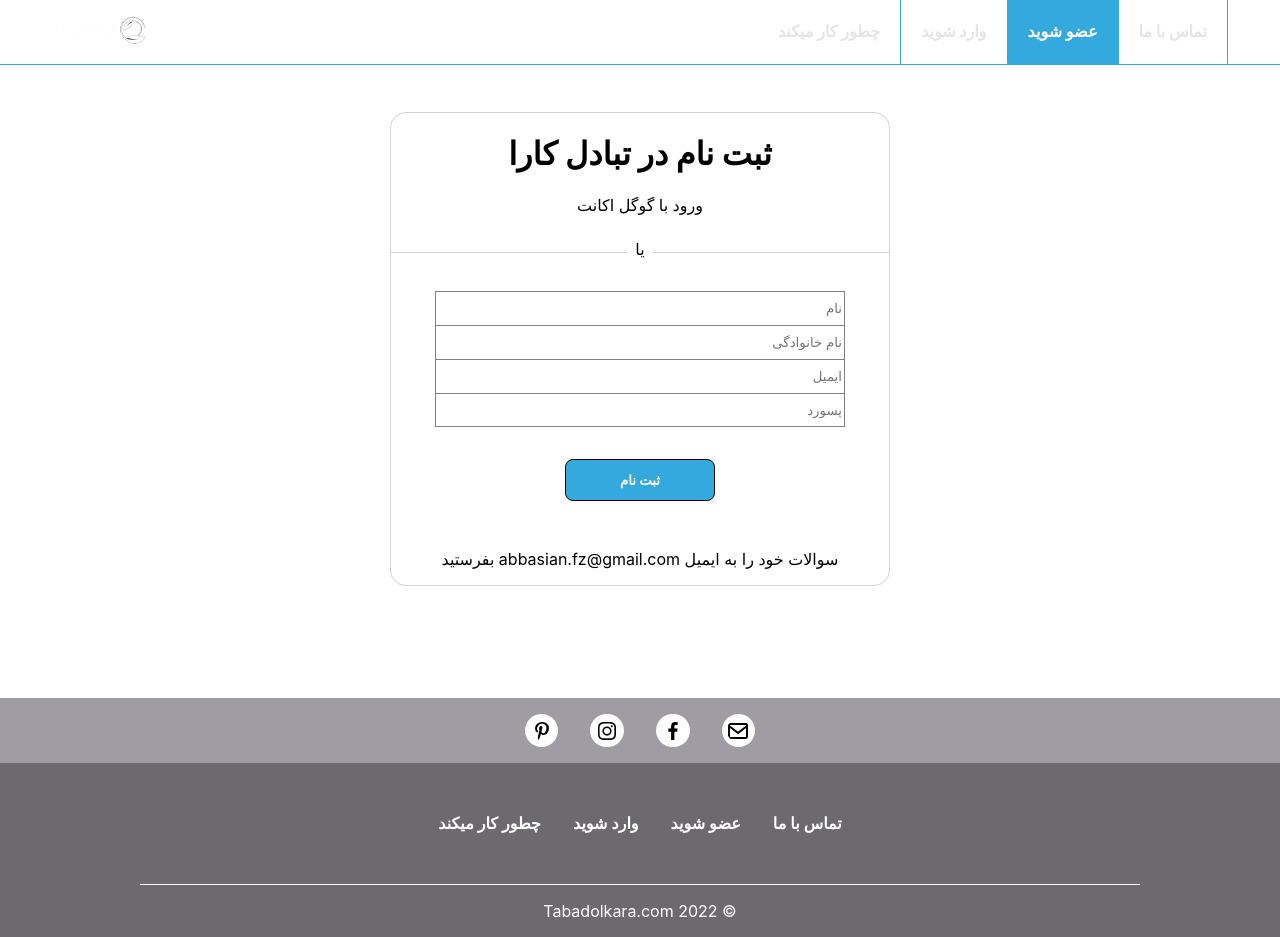
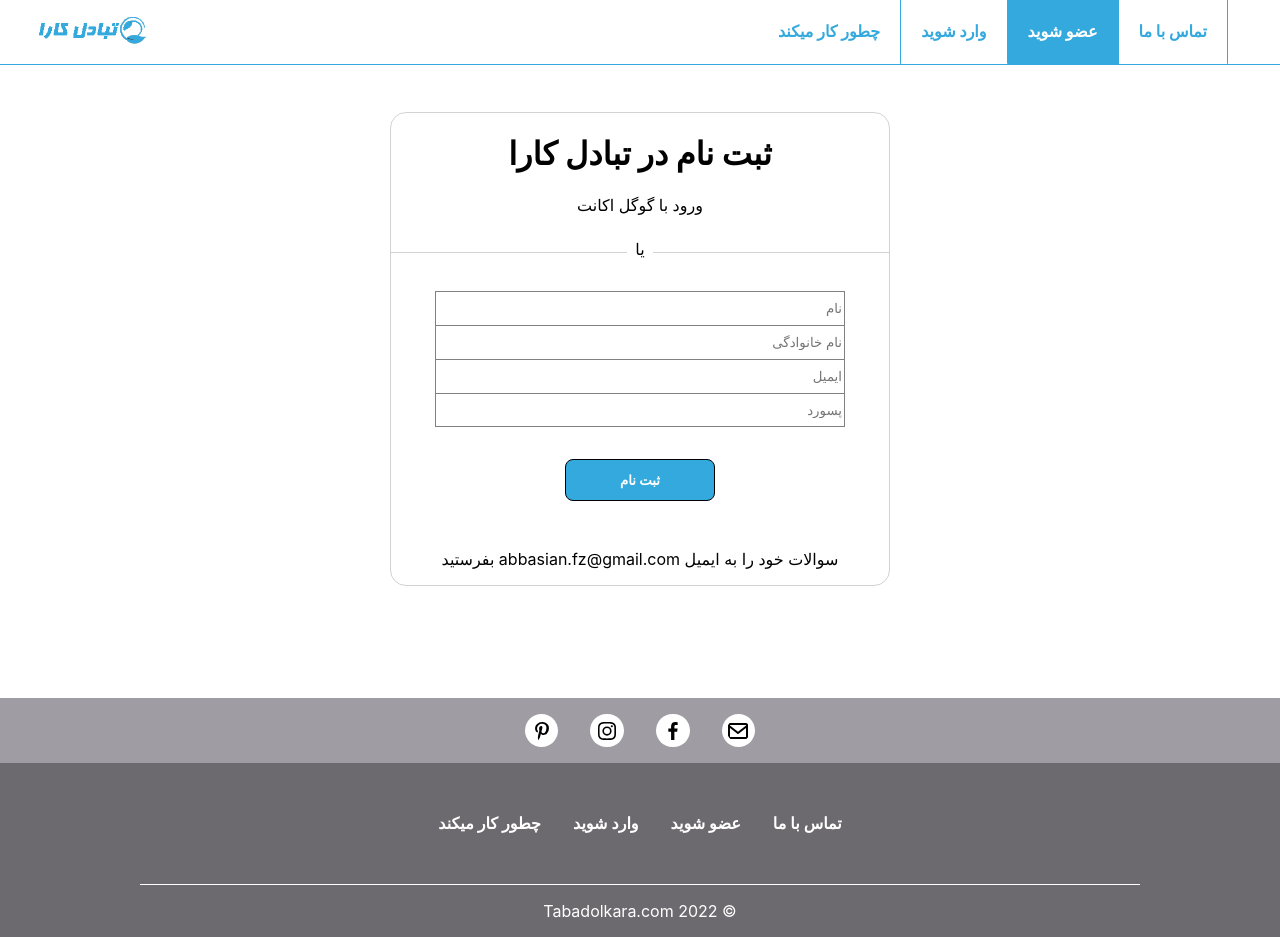
Before and after one commit to hasti2027/tabadolkara, a Next.js app: page /join in a window 1280 px wide. Built offline with nearby package versions, Linux system fonts and the light colour scheme.

Commit message:
fix header in layout

```diff
--- a/app/Header.module.css
+++ b/app/Header.module.css
@@ -58,6 +58,11 @@
 
 .headerScroll li {
   color: #33a9dd;
+  color: black;
+}
+
+.headerScroll a {
+  color: #33a9dd;
 }
 
 .burger {
@@ -66,6 +71,9 @@
 
 .header .join {
   background: #33a9dd;
+}
+
+.header .join a {
   color: white;
 }
 
--- a/app/Header.tsx
+++ b/app/Header.tsx
@@ -4,10 +4,11 @@ import Link from "next/link";
 import { useEffect, useState } from "react";
 import Burger from "../components/layout/Burger";
 import style from "./Header.module.css";
+import { usePathname } from "next/navigation";
 
 function Header() {
   const [browserWindowHeight, setBrowserWindowHeight] = useState(0);
-  // console.log(browserWindowHeight);
+  const pathname = usePathname();
 
   useEffect(() => {
     window.addEventListener("scroll", () =>
@@ -18,7 +19,7 @@ function Header() {
   return (
     <header
       className={
-        browserWindowHeight > 0
+        browserWindowHeight > 0 || pathname !== "/"
           ? style.header + " " + style.headerScroll
           : style.header
       }
@@ -27,12 +28,20 @@ function Header() {
       <div className={style.logo}>
         <Link href="/">
           <img
-            src={browserWindowHeight > 0 ? "logo-blue.png" : "logo-3.png"}
+            src={
+              browserWindowHeight > 0 || pathname !== "/"
+                ? "logo-blue.png"
+                : "logo-3.png"
+            }
             height="60px"
           ></img>
         </Link>
       </div>
-      <ul className={browserWindowHeight > 0 ? style.ulScroll : ""}>
+      <ul
+        className={
+          browserWindowHeight > 0 || pathname !== "/" ? style.ulScroll : ""
+        }
+      >
         <li>
           <Link href="/about">چطور کار میکند</Link>
         </li>
--- a/app/layout.tsx
+++ b/app/layout.tsx
@@ -10,10 +10,9 @@ export default function RootLayout({
   children: React.ReactNode;
 }) {
   return (
-    <html lang="en">
+    <html lang="fa">
       <body>
         <Header />
-
         {children}
         <Footer />
       </body>
```
